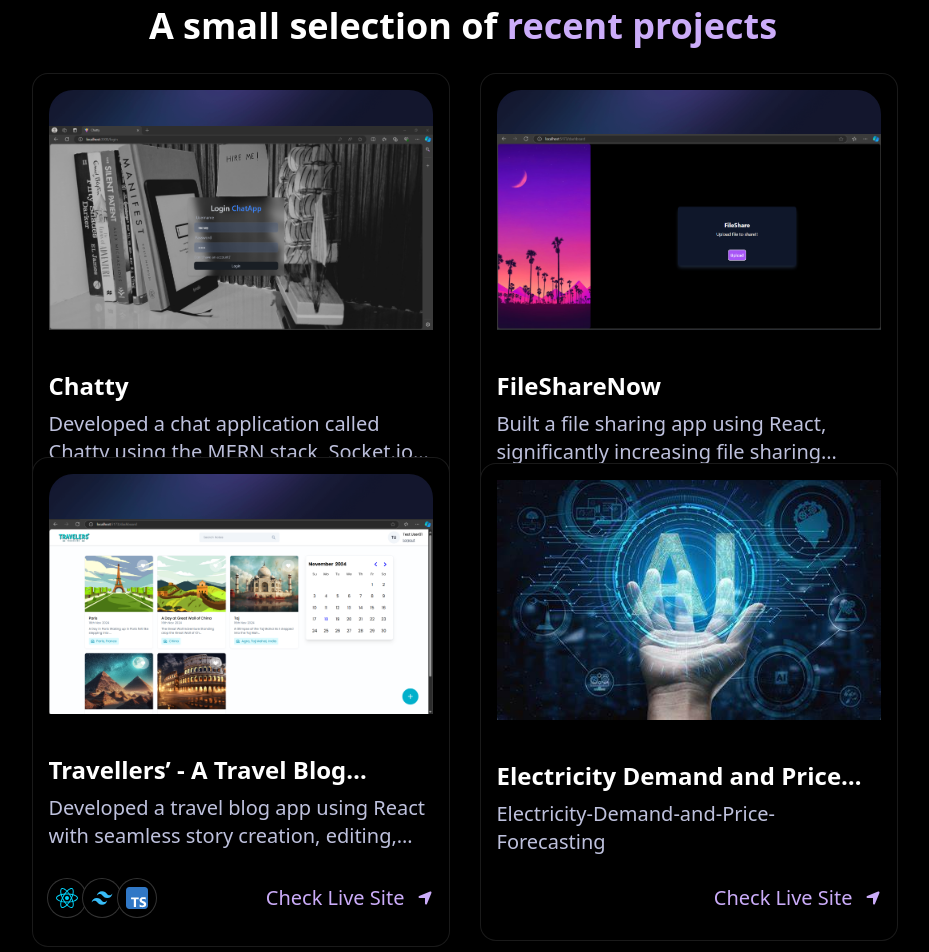
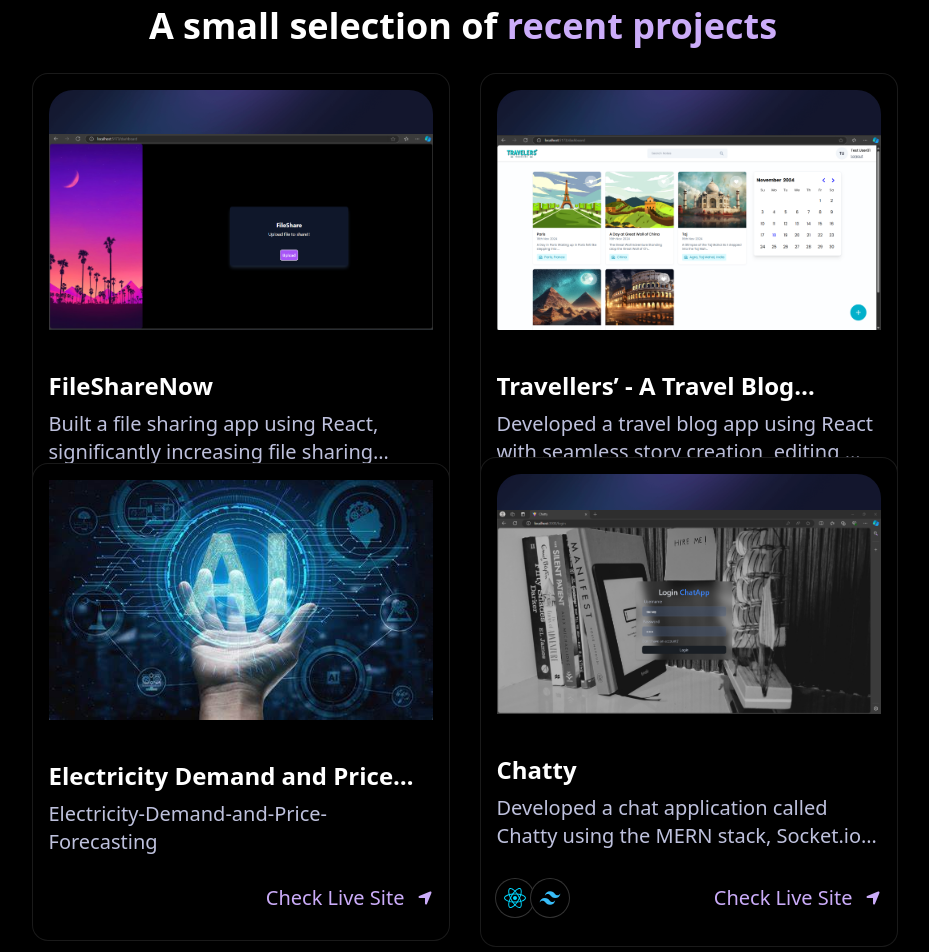
Before and after one commit to vaibha-v19/Portfolio, a Next.js app in the folder portfolio/: page / in a window 1280 px wide. Shown: the part 1200-2152 px from the top of the page, without its empty margins (177-1106 px from the left). Built offline with nearby package versions, Linux system fonts and the light colour scheme.

Commit message:
Update index.ts

```diff
--- a/portfolio/data/index.ts
+++ b/portfolio/data/index.ts
@@ -8,16 +8,9 @@ export const navItems = [
 
 
   export const projects = [
+
     {
       id: 1,
-      title: "Chatty",
-      des: "Developed a chat application called Chatty using the MERN stack, Socket.io, TailwindCSS, and Daisy UI.",
-      img: "/91.png",
-      iconLists: ["/re.svg", "/tail.svg"],
-      link: "https://github.com/vaibha-v19/Chatty",
-    },
-    {
-      id: 2,
       title: " FileShareNow",
       des: " Built a file sharing app using React, significantly increasing file sharing speed and reducing file sharing related support requests.",
       img: "/92.png",
@@ -25,7 +18,7 @@ export const navItems = [
       link: "https://fs-frontend-livid.vercel.app/",
     },
     {
-      id: 3,
+      id: 2,
       title: " Travellers’ - A Travel Blog Application",
       des: " Developed a travel blog app using React with seamless story creation, editing, and deletion, featuring JWT-based authentication for secure user sessions.",
       img: "/93.png",
@@ -33,14 +26,23 @@ export const navItems = [
       link: "https://t-blog-frontend.vercel.app/",
     },
     {
-      id: 4,
+      id: 3,
       title: "Electricity Demand and Price Forecasting",
       des: "Electricity-Demand-and-Price-Forecasting",
       img: "/94.jpeg",
       iconLists: [],
       link: "https://github.com/vaibha-v19/Electricity-Demand-and-Price-Forecasting",
     },
+      {
+      id: 4,
+      title: "Chatty",
+      des: "Developed a chat application called Chatty using the MERN stack, Socket.io, TailwindCSS, and Daisy UI.",
+      img: "/91.png",
+      iconLists: ["/re.svg", "/tail.svg"],
+      link: "https://github.com/vaibha-v19/Chatty",
+    },
   ];
+
 
 
 
```
